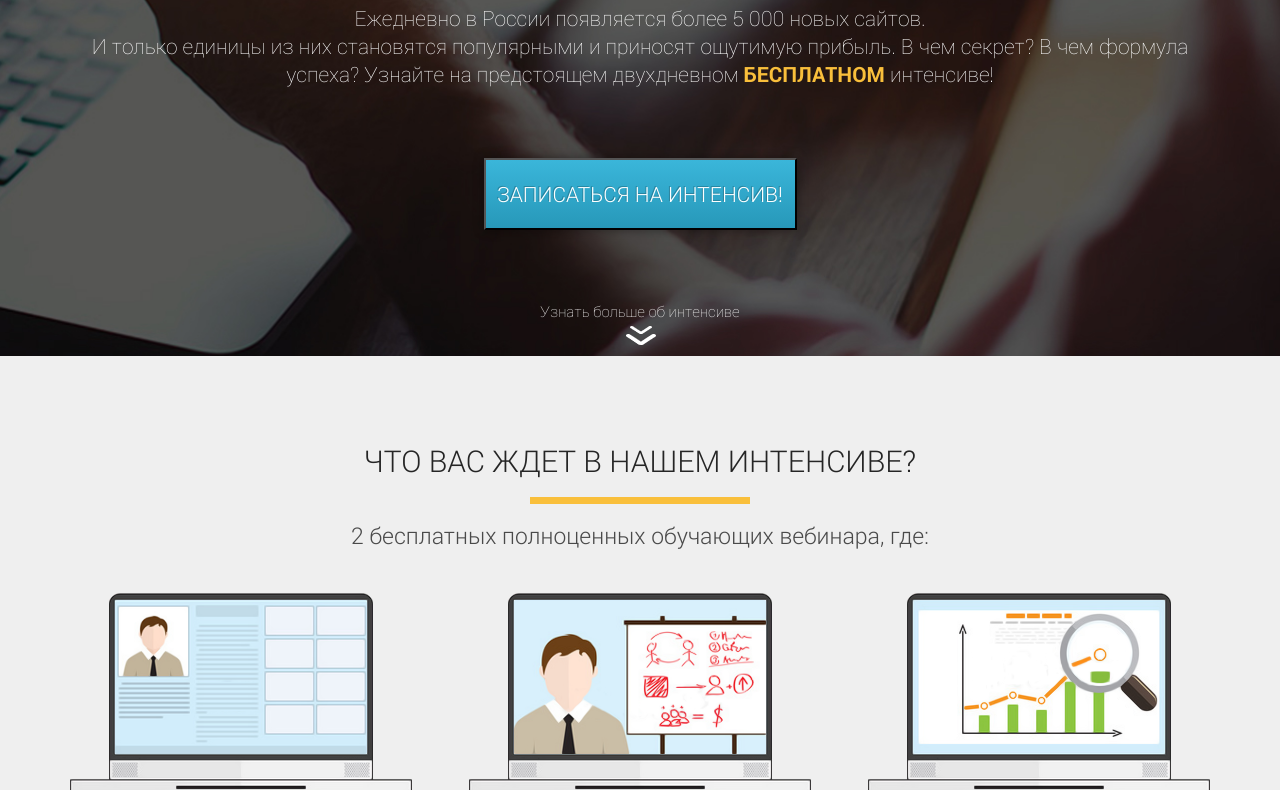
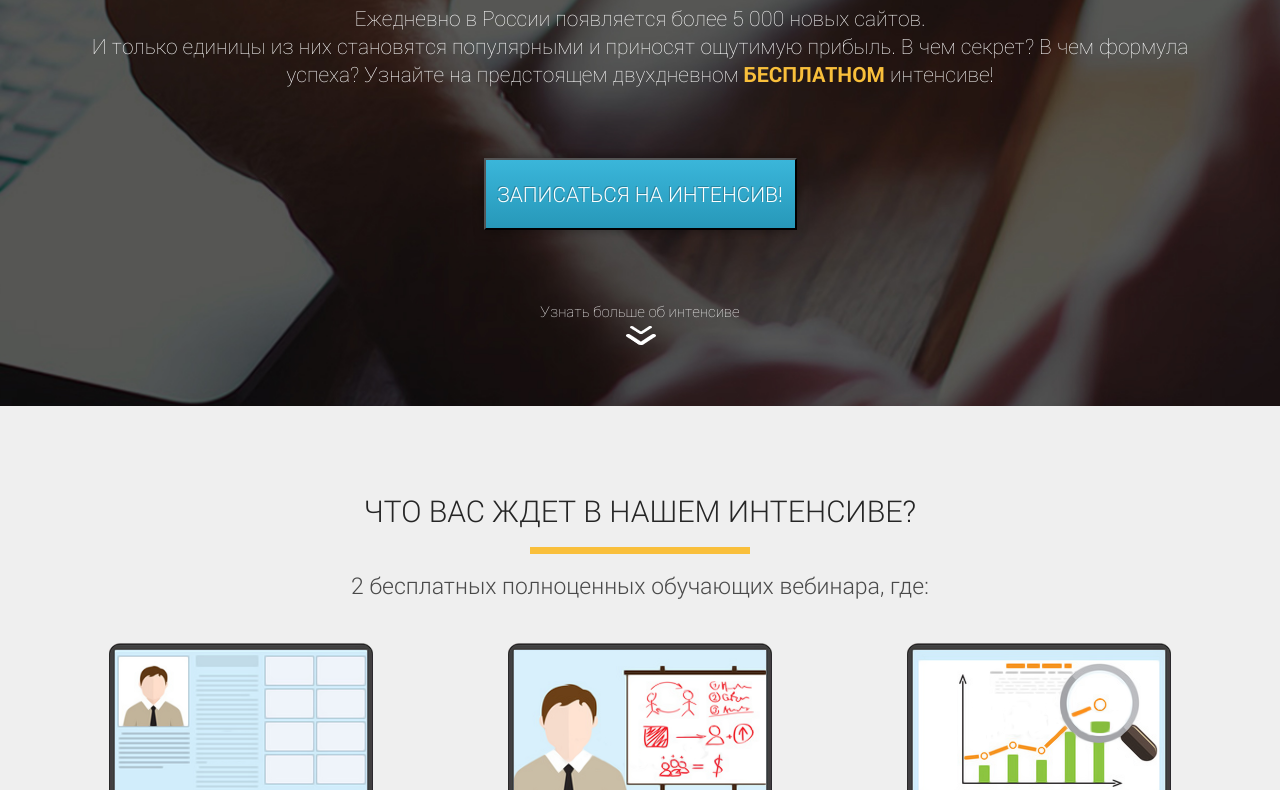
Before and after one commit to sky7way/Wordpress_intansive, a plain HTML site: page index.html in a window 1280 px wide. Shown: the part 446-1236 px from the top of the page. Drawn offline with nearby package versions, Linux system fonts and the light colour scheme; a web font is replaced by a local one.

Commit message:
fix first_section

```diff
--- a/src/css/style.css
+++ b/src/css/style.css
@@ -19,7 +19,7 @@ h2.title {
 }
 
 .promo {
-    height: 802px;
+    min-height: 802px;
     background: url("../img/bg/main_bg.png") center center/cover no-repeat;
     padding: 38px 0 61px 0;
 }
```
